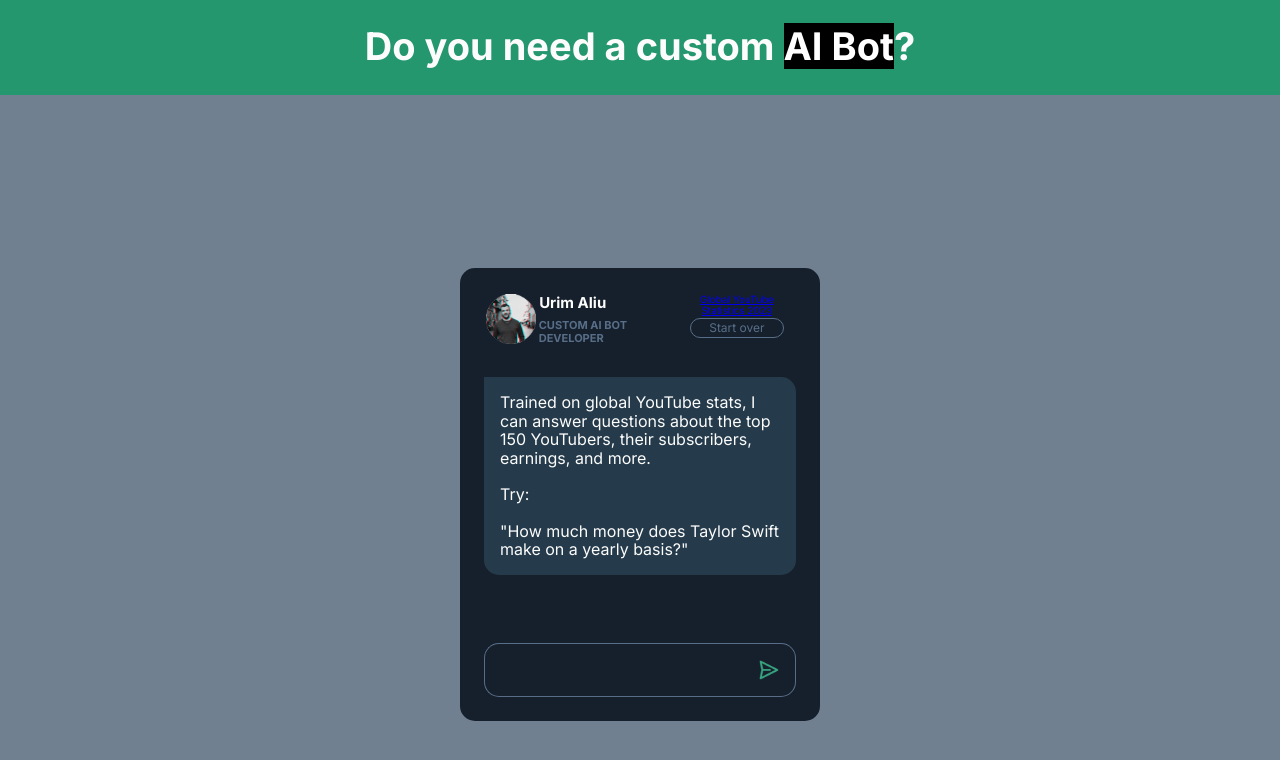
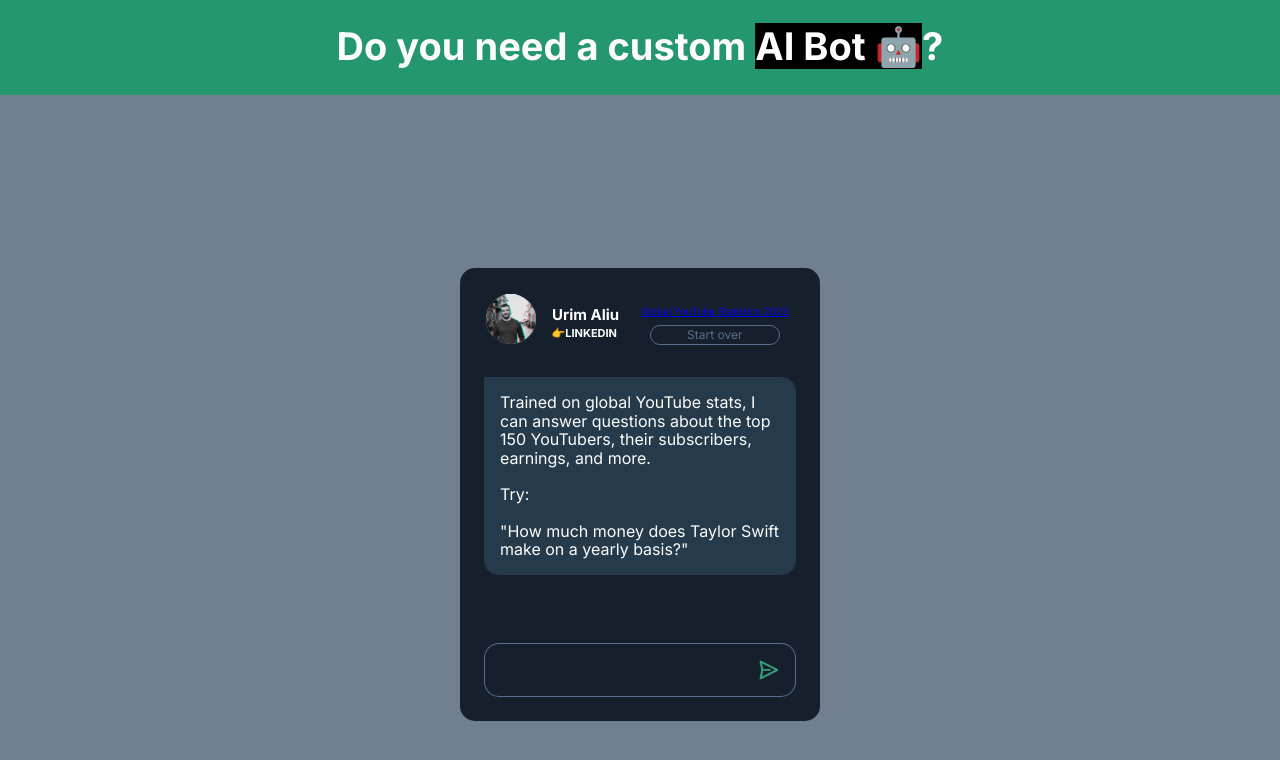
Before and after one commit to ualiu/ai-chatbot, a website built with Vite: page index.html in a window 1280 px wide. Built offline with nearby package versions, Linux system fonts and the light colour scheme; some packages are replaced by stand-ins of ours; no server answers.

Commit message:
updated javascript file and html

```diff
--- a/index.html
+++ b/index.html
@@ -12,7 +12,7 @@
 	<body>
 
 		<section class="main-title">
-			<h1 class="h1-main-title">Do you need a custom <span class="highlight">AI Bot</span>?</h1>
+			<h1 class="h1-main-title">Do you need a custom <span class="highlight">AI Bot &#129302;</span>?</h1>
 		</section>
 
 		<main>
@@ -20,7 +20,8 @@
 				<div class="chatbot-header">
 					<img src="images/urimaliu.png" class="logo">
 					<h1>Urim Aliu</h1>
-					<h2>Custom AI Bot Developer</h2>
+					<h2><a href="https://www.linkedin.com/in/urim-aliu/" style="color: white; text-decoration: none;">&#128073;LinkedIn</a></h2>
+					<!-- <h2>Custom AI Bot Developer</h2> -->
 					<p class="supportId"><a href="https://www.kaggle.com/datasets/nelgiriyewithana/global-youtube-statistics-2023">Global YouTube Statistics 2023
 					</a></p>
 					<button class="clear-btn" id="clear-btn">Start over</button>
--- a/index.js
+++ b/index.js
@@ -1,5 +1,5 @@
 import { Configuration, OpenAIApi } from 'openai'
-import { process } from './env'
+
 
 const configuration = new Configuration({
     apiKey: process.env.OPENAI_API_KEY,
```
